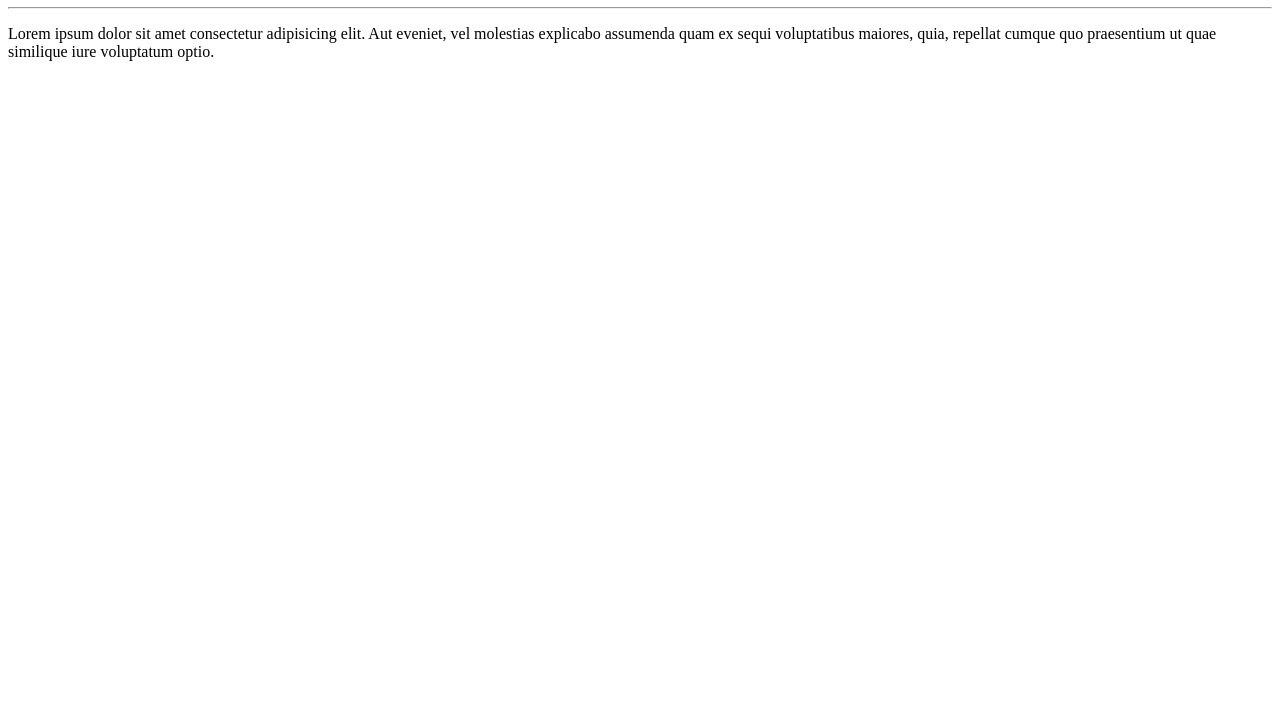
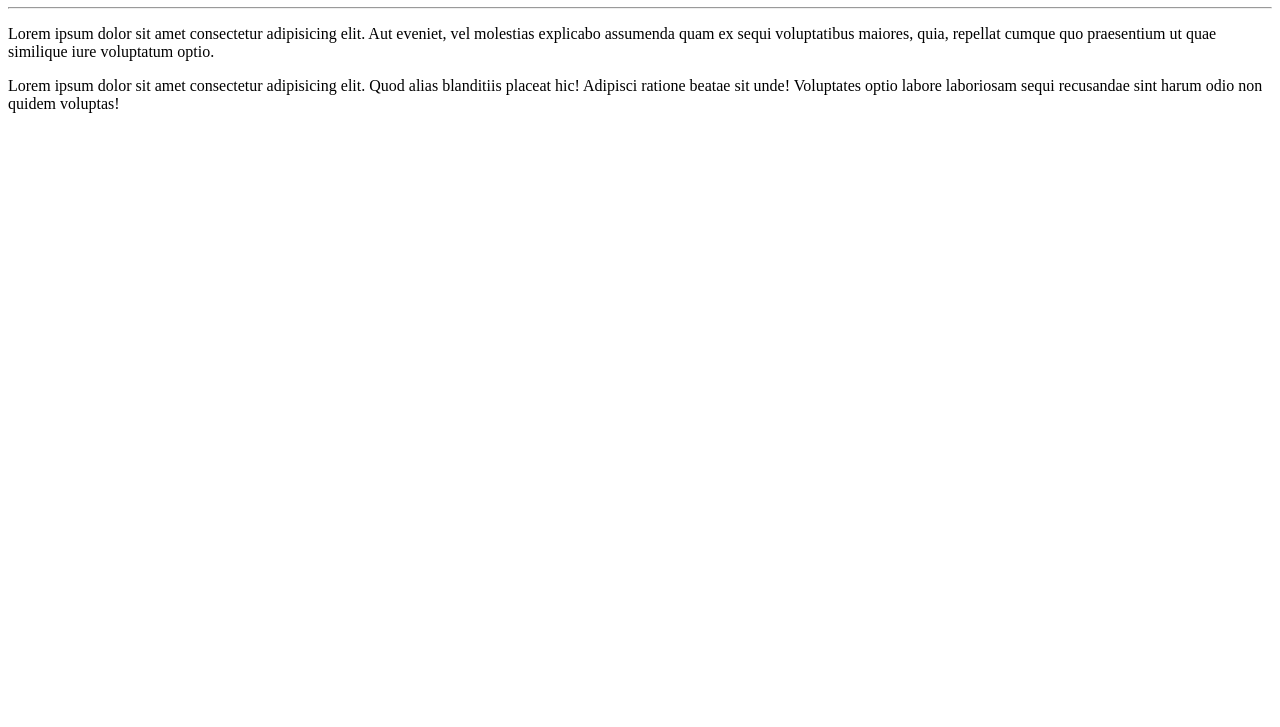
Before and after one commit to NicolasMartinsL/Ola-Mundo, a plain HTML site: page SiteExemplo/index.html in a window 1280 px wide. Shown: the part 73-800 px from the top of the page. Drawn offline with Linux system fonts and the light colour scheme.

Commit message:
Adicionei um paragrafo

```diff
--- a/SiteExemplo/index.html
+++ b/SiteExemplo/index.html
@@ -10,5 +10,6 @@
     <h1>ola, mundo</h1>
     <hr>
     <p>Lorem ipsum dolor sit amet consectetur adipisicing elit. Aut eveniet, vel molestias explicabo assumenda quam ex sequi voluptatibus maiores, quia, repellat cumque quo praesentium ut quae similique iure voluptatum optio.</p>
+    <p>Lorem ipsum dolor sit amet consectetur adipisicing elit. Quod alias blanditiis placeat hic! Adipisci ratione beatae sit unde! Voluptates optio labore laboriosam sequi recusandae sint harum odio non quidem voluptas!</p>
 </body>
 </html>
```
